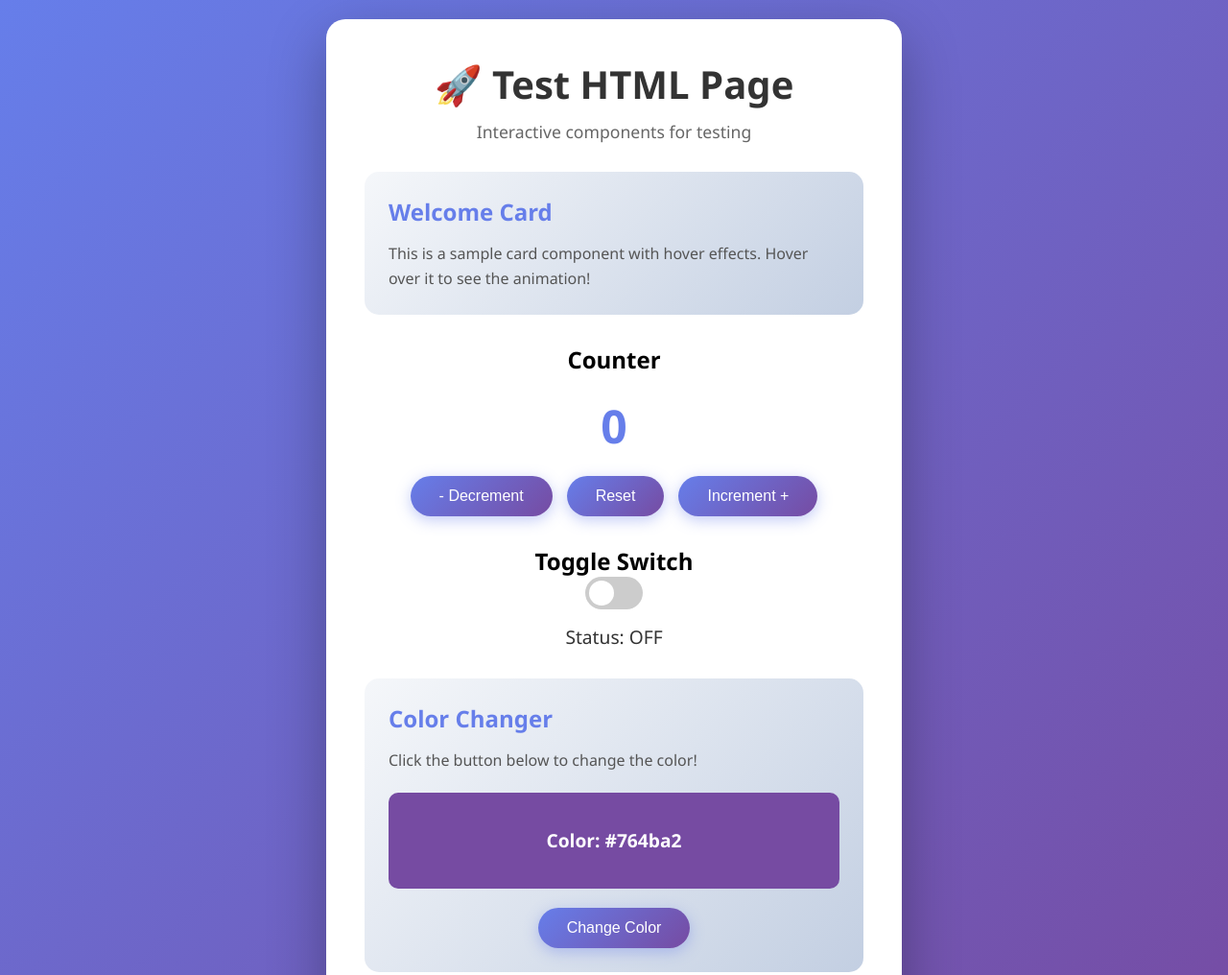
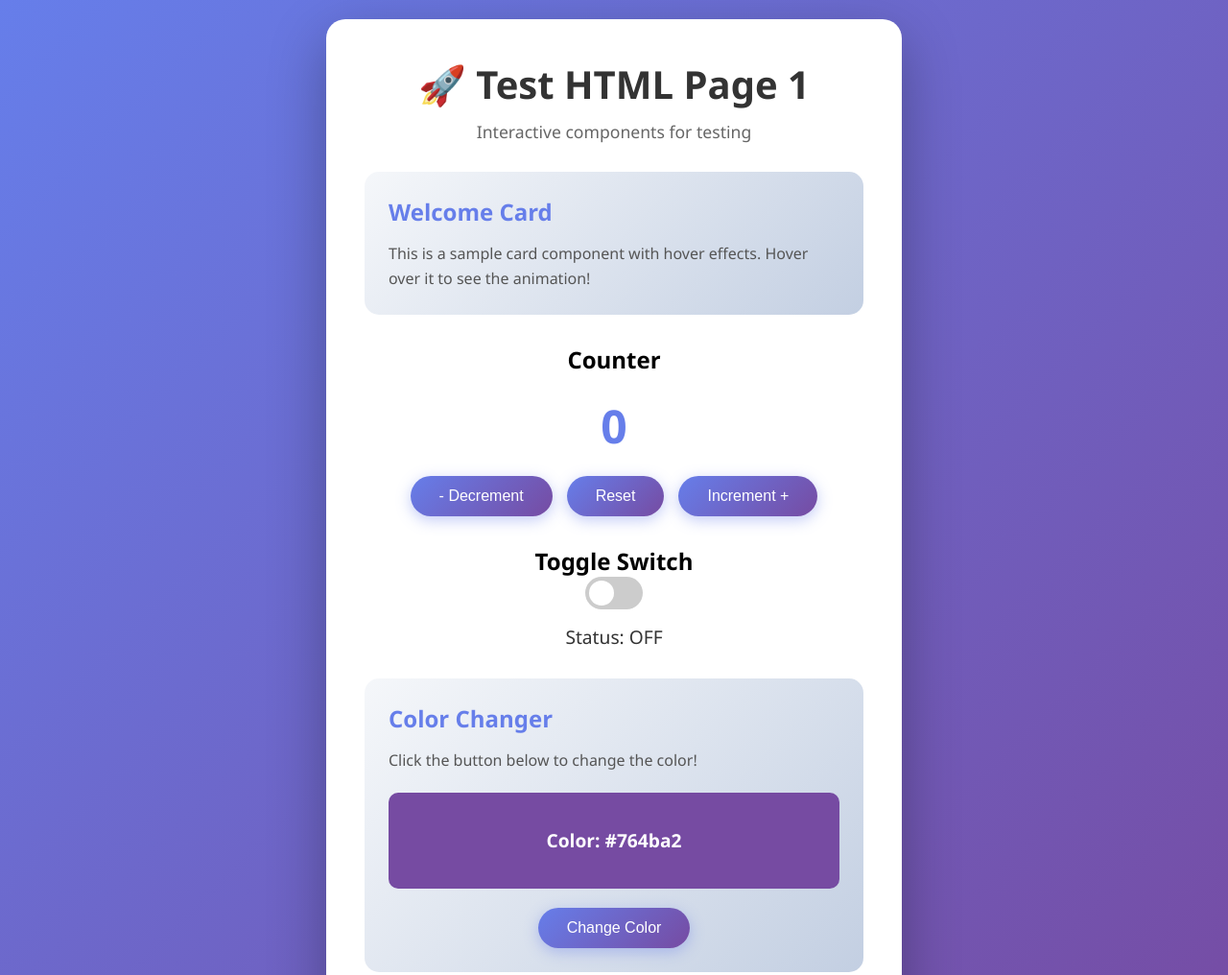
Before and after one commit to hrsh22/test-html, a plain HTML site: page index.html in a window 1280 px wide. Shown: the top 1016 px of the page at 96% size. Drawn offline with Linux system fonts and the light colour scheme.

Commit message:
update h1

```diff
--- a/index.html
+++ b/index.html
@@ -3,7 +3,7 @@
 <head>
     <meta charset="UTF-8">
     <meta name="viewport" content="width=device-width, initial-scale=1.0">
-    <title>Test HTML Page 1</title>
+    <title>Test HTML Page</title>
     <style>
         * {
             margin: 0;
@@ -202,7 +202,7 @@
 </head>
 <body>
     <div class="container">
-        <h1>🚀 Test HTML Page</h1>
+        <h1>🚀 Test HTML Page 1</h1>
         <p class="subtitle">Interactive components for testing</p>
 
         <div class="card">
```
